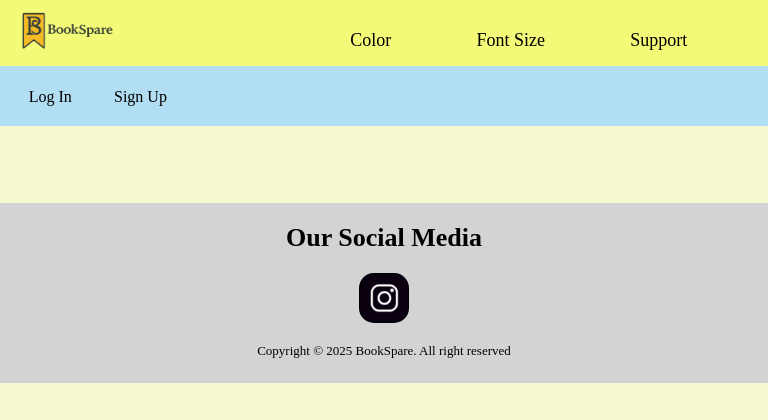
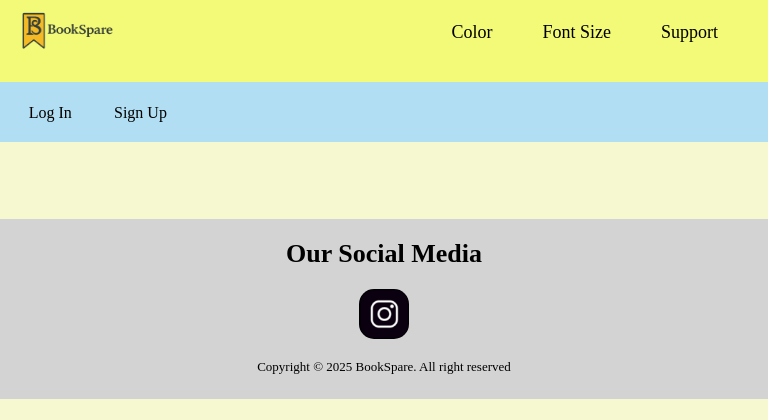
Before and after one commit to wanxian23/BookReview_BorrowingSystem, a PHP site: page / in a window 768 px wide. Shown: the top 420 px of the page. Run offline with PHP 8.4, Linux system fonts and the light colour scheme; some libraries are stand-ins or nearby versions.

Commit message:
style updated

```diff
--- a/index.html
+++ b/index.html
@@ -32,6 +32,7 @@
             <a href="index.html" id="logo"><img src="image/logoTitle.png" alt="logo" id="logoImage"></a>
 
             <nav>
+                <div>
                     <span class="colorButton"><label for="color">Color<box-icon name='chevron-down'
                                 class="downArrow"></box-icon></label></span>
                     <div class="accessibility colorAccessibility">
@@ -39,6 +40,8 @@
                         <div class="option">Light</div>
                         <div class="option">Dark</div>
                     </div>
+                </div>
+                <div>
                     <span class="fontSizeButton"><label for="fontSize">Font Size<box-icon name='chevron-down'
                                 class="downArrow"></box-icon></label></span>
                     <div class="accessibility fontSizeAccessibility">
@@ -47,6 +50,8 @@
                         <div class="option">Large</div>
                         <div class="option">Very Large</div>
                     </div>
+                </div>
+                <div>
                     <span class="supportButton"><label for="support">Support<box-icon name='chevron-down'
                                 class="downArrow"></box-icon></label></span>
                     <div class="accessibility support">
@@ -56,6 +61,8 @@
                             <label for="bookSpare">@BookSpare</label>
                         </div>
                     </div>
+                </div>
+
             </nav>
             <box-icon name='menu' id="burgerIcon" size="10"></box-icon>
         </div>
--- a/style.css
+++ b/style.css
@@ -44,7 +44,8 @@ header nav {
 }
 
 header #firstHeader nav {
-    text-align: right;
+    display: flex;
+    justify-content: right;
 }
 
 header #firstHeader nav span {
@@ -59,7 +60,8 @@ header #firstHeader span label {
 }
 
 header #firstHeader span .downArrow {
-    width: 8%;
+    margin-left: 10px;
+    width: 15%;
 }
 header #firstHeader span label:hover {
     border-bottom: 5px solid;
@@ -121,14 +123,6 @@ header .accessibility div.default {
 header .accessibility div.option:hover, .accessibility div.default:hover {
     background-color: rgb(236, 235, 235);
     cursor: pointer;
-}
-
-header .colorAccessibility {
-    right: 27%;
-}
-
-header .fontSizeAccessibility {
-    right: 15%;
 }
 
 header .support {
@@ -283,18 +277,6 @@ footer a:hover {
         width: 15%;
     }
 
-    header .colorAccessibility {
-        right: 45%;
-    }
-
-    header .fontSizeAccessibility {
-        right: 25%;
-    }
-
-    header .support {
-        right: 4%;
-    }
-
     footer {
         font-size: 13px;
         height: 180px;
```
Lines whose indentation alone changed are shown as unchanged.
